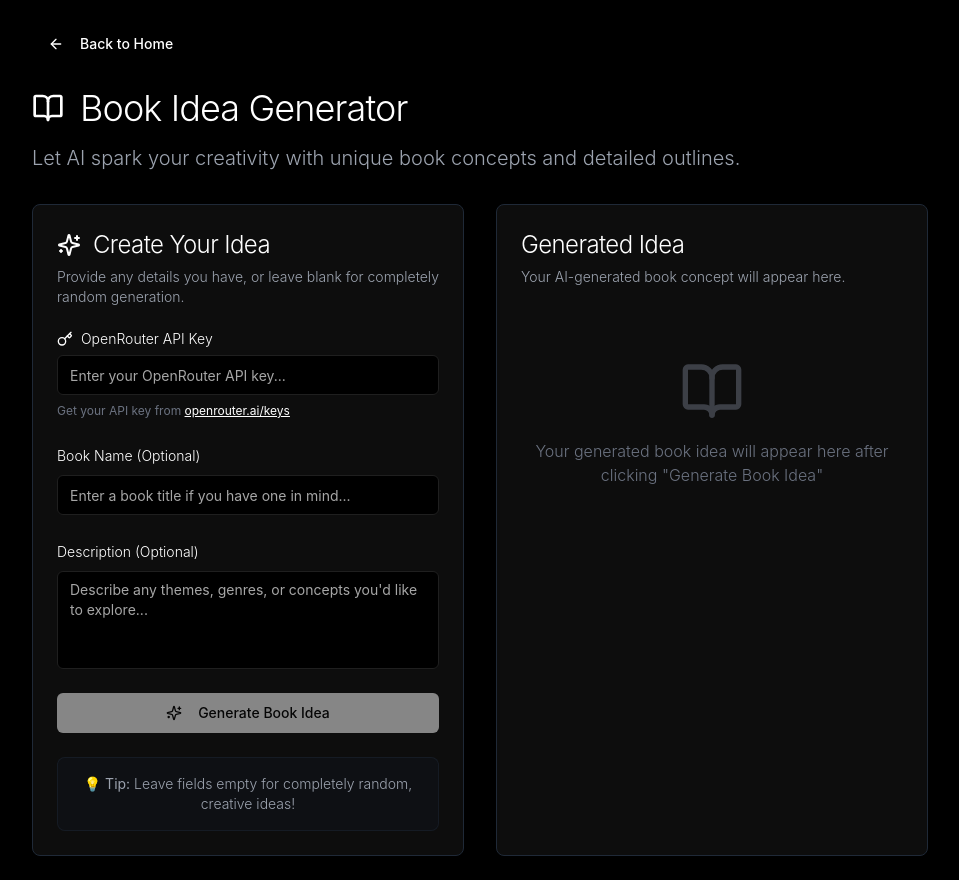
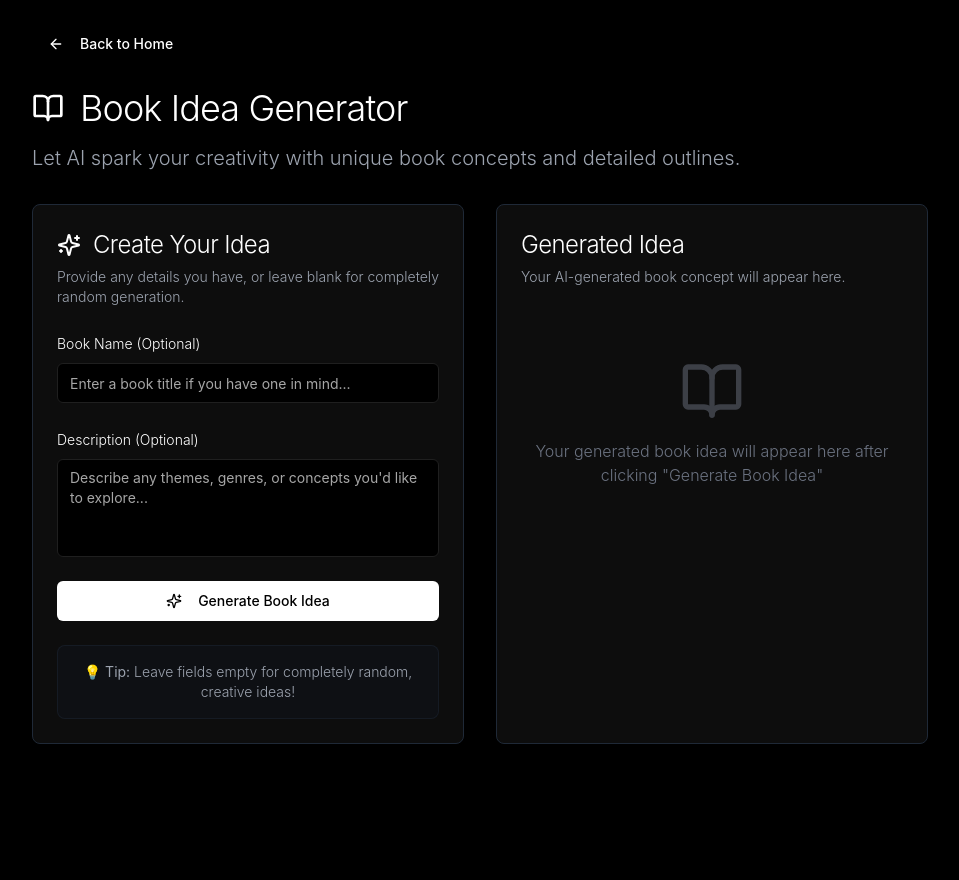
Before and after one commit to nrgphantom/scribe-zen-genesis, a React (Vite) app: page /book-idea-generator in a window 1280 px wide. Shown: the whole page, without its empty margins (160-1119 px from the left). After the commit the page ends 800 px from the top, so only its background shows below. Built offline with nearby package versions, Linux system fonts and the light colour scheme.

Commit message:
Add API key to Book Idea Generator
Store the provided API key directly in the Book Idea Generator component, removing the need for the user to manually enter it each time.

```diff
--- a/src/pages/BookIdeaGenerator.tsx
+++ b/src/pages/BookIdeaGenerator.tsx
@@ -1,7 +1,6 @@
-
 import { useState } from "react";
 import { useNavigate } from "react-router-dom";
-import { ArrowLeft, BookOpen, Sparkles, Loader2, Key } from "lucide-react";
+import { ArrowLeft, BookOpen, Sparkles, Loader2 } from "lucide-react";
 import { Button } from "@/components/ui/button";
 import { Card, CardContent, CardDescription, CardHeader, CardTitle } from "@/components/ui/card";
 import { Input } from "@/components/ui/input";
@@ -14,32 +13,21 @@ const BookIdeaGenerator = () => {
   const navigate = useNavigate();
   const [bookName, setBookName] = useState("");
   const [description, setDescription] = useState("");
-  const [apiKey, setApiKey] = useState(localStorage.getItem('openrouter_api_key') || "");
   const [isGenerating, setIsGenerating] = useState(false);
   const [generatedIdea, setGeneratedIdea] = useState("");
 
-  const handleApiKeyChange = (value: string) => {
-    setApiKey(value);
-    localStorage.setItem('openrouter_api_key', value);
-  };
-
   const handleGenerate = async () => {
-    if (!apiKey.trim()) {
-      toast.error("Please enter your OpenRouter API key first.");
-      return;
-    }
-
     setIsGenerating(true);
     setGeneratedIdea("");
 
     try {
       console.log("Generating book idea with:", { bookName, description });
-      const idea = await generateBookIdea(bookName.trim() || undefined, description.trim() || undefined, apiKey);
+      const idea = await generateBookIdea(bookName.trim() || undefined, description.trim() || undefined);
       setGeneratedIdea(idea);
       toast.success("Book idea generated successfully!");
     } catch (error) {
       console.error("Error generating book idea:", error);
-      toast.error("Failed to generate book idea. Please check your API key and try again.");
+      toast.error("Failed to generate book idea. Please try again.");
     } finally {
       setIsGenerating(false);
     }
@@ -162,24 +150,6 @@ const BookIdeaGenerator = () => {
             </CardHeader>
             <CardContent className="space-y-6">
               <div className="space-y-2">
-                <Label htmlFor="apiKey" className="text-white font-light flex items-center">
-                  <Key className="w-4 h-4 mr-2" />
-                  OpenRouter API Key
-                </Label>
-                <Input
-                  id="apiKey"
-                  type="password"
-                  placeholder="Enter your OpenRouter API key..."
-                  value={apiKey}
-                  onChange={(e) => handleApiKeyChange(e.target.value)}
-                  className="minimal-input"
-                />
-                <p className="text-xs text-gray-500">
-                  Get your API key from <a href="https://openrouter.ai/keys" target="_blank" rel="noopener noreferrer" className="text-white underline">openrouter.ai/keys</a>
-                </p>
-              </div>
-
-              <div className="space-y-2">
                 <Label htmlFor="bookName" className="text-white font-light">
                   Book Name (Optional)
                 </Label>
@@ -208,7 +178,7 @@ const BookIdeaGenerator = () => {
 
               <Button
                 onClick={handleGenerate}
-                disabled={isGenerating || !apiKey.trim()}
+                disabled={isGenerating}
                 className="w-full minimal-button py-3"
               >
                 {isGenerating ? (
--- a/src/services/apiService.ts
+++ b/src/services/apiService.ts
@@ -2,7 +2,7 @@
 async function callOpenRouter(prompt: string, systemPrompt?: string, apiKey?: string) {
   console.log("Making API call to: deepseek/deepseek-chat");
 
-  const key = apiKey || import.meta.env.VITE_OPENROUTER_DEEPSEEK_KEY;
+  const key = apiKey || "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" || import.meta.env.VITE_OPENROUTER_DEEPSEEK_KEY;
 
   if (!key) {
     throw new Error("API key not found. Please provide an API key.");
```
